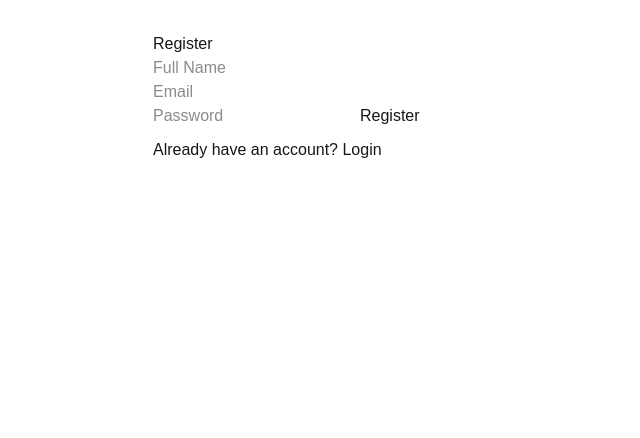
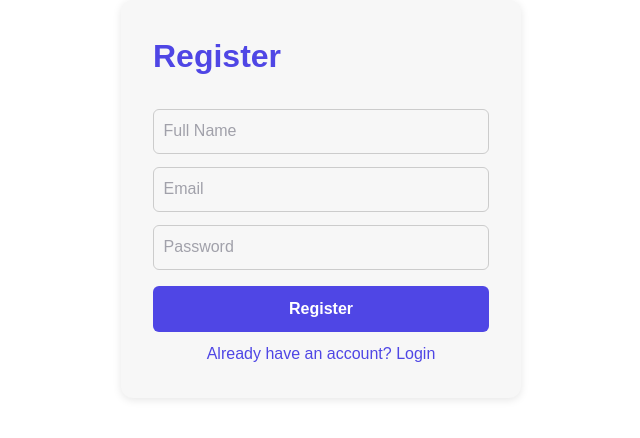
Before and after one commit to Luis291003/firebase-auth-app, a Next.js app: page /login in a window 1280 px wide. Shown: the top 438 px of the page, without its empty margins (319-959 px from the left). Built offline with nearby package versions, Linux system fonts and the light colour scheme; no server answers.

Commit message:
added the styling to the pages

```diff
--- /dev/null
+++ b/app/login/login.module.css
@@ -0,0 +1,53 @@
+/* login.module.css */
+
+.container {
+  max-width: 400px;
+  margin: auto;
+  padding: 2rem;
+  background-color: #f7f7f7;
+  border-radius: 12px;
+  box-shadow: 0 2px 8px rgba(0,0,0,0.1);
+}
+
+.heading {
+  color: #4f46e5;
+  font-size: 2rem;
+  font-weight: bold;
+  margin-bottom: 1rem;
+}
+
+.input {
+  width: 100%;
+  padding: 0.6rem;
+  margin-top: 0.8rem;
+  border-radius: 6px;
+  border: 1px solid #ccc;
+  color: #111827;
+}
+
+.input::placeholder {
+  color: #a1a1aa;
+}
+
+.button {
+  width: 100%;
+  margin-top: 1rem;
+  padding: 0.7rem;
+  background-color: #4f46e5;
+  color: white;
+  border: none;
+  border-radius: 6px;
+  cursor: pointer;
+  font-weight: bold;
+}
+
+.button:hover {
+  background-color: #4338ca;
+}
+
+.toggle {
+  cursor: pointer;
+  margin-top: 10px;
+  text-align: center;
+  color: #4f46e5;
+}
--- a/app/login/page.tsx
+++ b/app/login/page.tsx
@@ -4,6 +4,7 @@ import { useState } from "react";
 import { auth } from "../../firebase/config";
 import { createUserWithEmailAndPassword, signInWithEmailAndPassword, updateProfile } from "firebase/auth";
 import { useRouter } from "next/navigation";
+import styles from './login.module.css';
 
 export default function LoginPage() {
   const [fullName, setFullName] = useState("");
@@ -27,33 +28,40 @@ export default function LoginPage() {
   };
 
   return (
-    <div style={{ maxWidth: "400px", margin: "auto", padding: "2rem" }}>
-      <h2>{isNewUser ? "Register" : "Login"}</h2>
+    <div className={styles.container}>
+  <h2 className={styles.heading}>{isNewUser ? "Register" : "Login"}</h2>
+
   {isNewUser && (
     <input
+      className={styles.input}
       type="text"
       placeholder="Full Name"
       value={fullName}
       onChange={(e) => setFullName(e.target.value)}
     />
   )}
+
   <input
+    className={styles.input}
     type="email"
     placeholder="Email"
     value={email}
     onChange={(e) => setEmail(e.target.value)}
   />
+
   <input
+    className={styles.input}
     type="password"
     placeholder="Password"
     value={password}
     onChange={(e) => setPassword(e.target.value)}
   />
-      <button onClick={handleAuth}>{isNewUser ? "Register" : "Login"}</button>
-      <p
-        onClick={() => setIsNewUser(!isNewUser)}
-        style={{ cursor: "pointer", marginTop: "10px" }}
-      >
+
+  <button className={styles.button} onClick={handleAuth}>
+    {isNewUser ? "Register" : "Login"}
+  </button>
+
+  <p className={styles.toggle} onClick={() => setIsNewUser(!isNewUser)}>
     {isNewUser ? "Already have an account? Login" : "New user? Register"}
   </p>
 </div>
--- /dev/null
+++ b/app/page.module.css
@@ -0,0 +1,32 @@
+/* page.module.css */
+.container {
+  max-width: 400px;
+  margin: 2rem auto 0;
+  padding: 2rem;
+  background-color: #f7f7f7;
+  border-radius: 12px;
+  box-shadow: 0 2px 8px rgba(0,0,0,0.1);
+  text-align: center;
+}
+
+.heading {
+  color: #4f46e5;
+  font-size: 1.8rem;
+  font-weight: bold;
+  margin-bottom: 1.5rem;
+}
+
+.button {
+  padding: 0.7rem 1.2rem;
+  background-color: #4f46e5;
+  color: white;
+  border: none;
+  border-radius: 6px;
+  cursor: pointer;
+  font-weight: bold;
+  transition: background-color 0.2s;
+}
+
+.button:hover {
+  background-color: #4338ca;
+}
--- a/app/page.tsx
+++ b/app/page.tsx
@@ -4,6 +4,7 @@ import { useEffect, useState } from "react";
 import { auth } from "../firebase/config";
 import { signOut } from "firebase/auth";
 import { useRouter } from "next/navigation";
+import styles from './page.module.css';
 
 export default function HomePage() {
   const [user, setUser] = useState<any>(null);
@@ -25,9 +26,13 @@ export default function HomePage() {
   if (!user) return <p>Loading...</p>;
 
   return (
-    <div style={{ textAlign: "center", marginTop: "2rem" }}>
-      <h1>Hey, {user.displayName || "User"}! You’re successfully logged in.</h1>
-      <button onClick={handleLogout}>Logout</button>
+    <div className={styles.container}>
+      <h1 className={styles.heading}>
+        Hey, {user.displayName || "User"}! You’re successfully logged in.
+      </h1>
+      <button className={styles.button} onClick={handleLogout}>
+        Logout
+      </button>
     </div>
   );
 }
```
Lines whose indentation alone changed are shown as unchanged.
